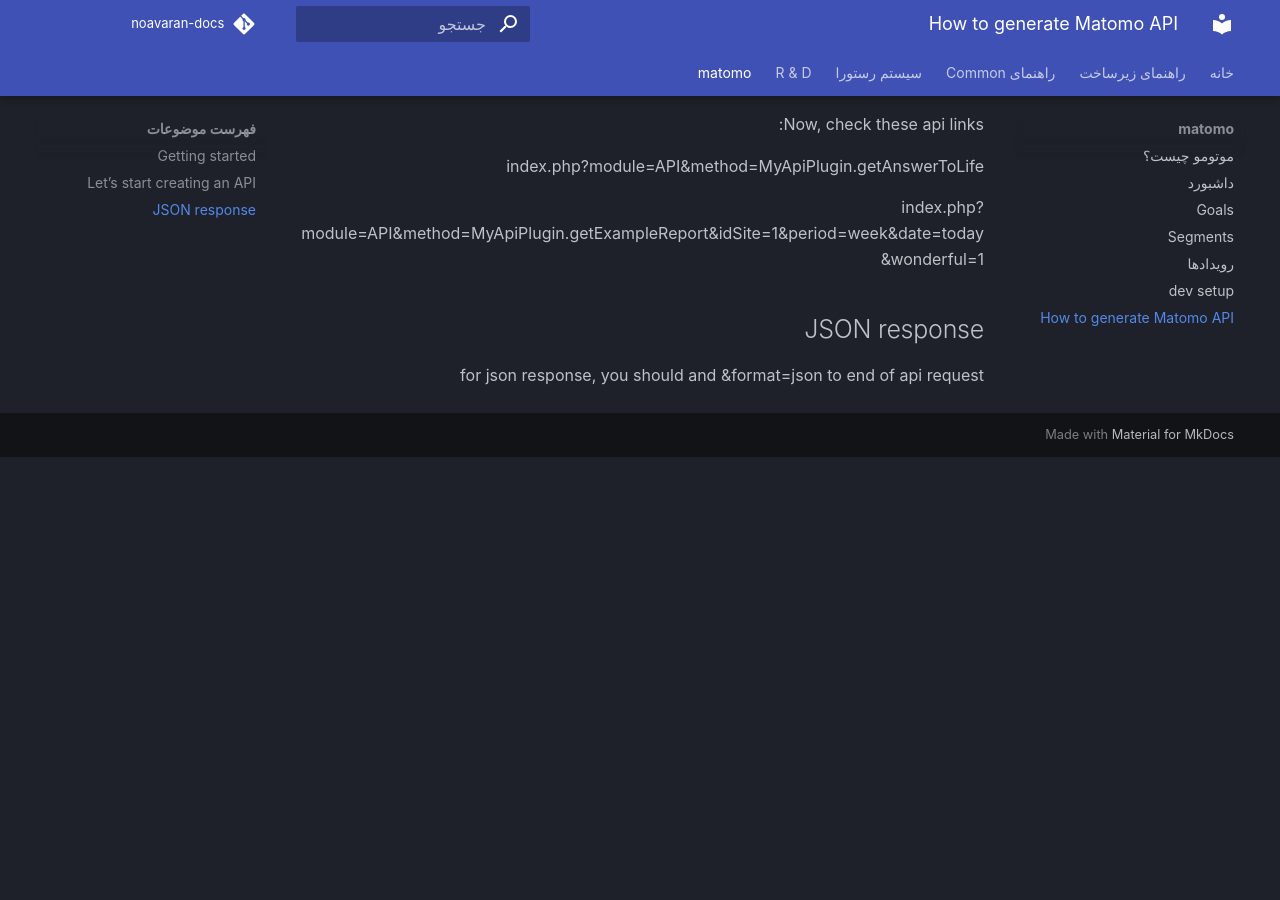
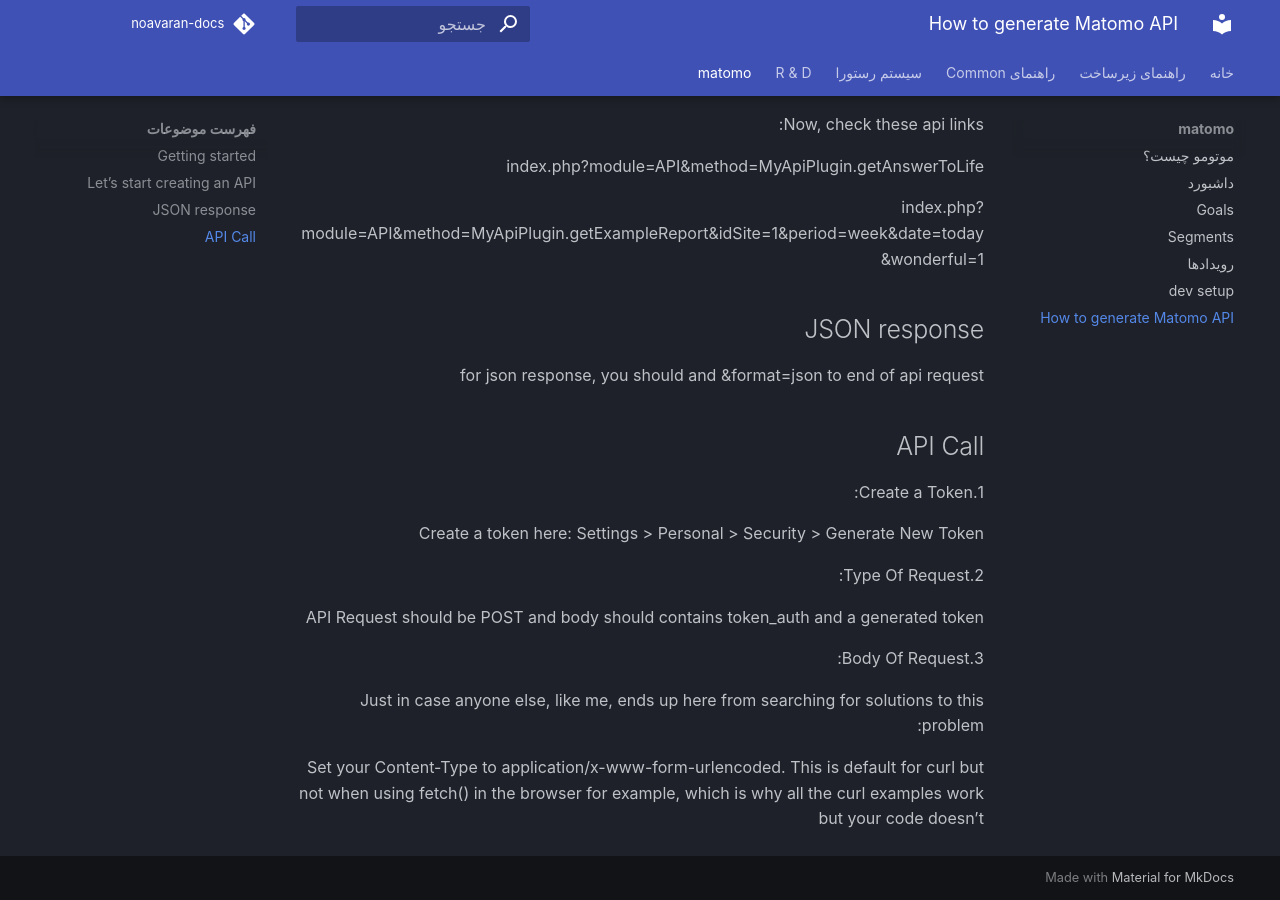
Before and after one commit to blue-innovators/noavaran-docs, an MkDocs documentation site: the page built from docs/matomo/dev-api.md, in a window 1280 px wide and 900 px high, scrolled down 715 px. Built offline with MkDocs 1.6.1 and Material for MkDocs 9.7.7, drawn with Linux system fonts in a browser that asks for light colours; some web fonts are replaced; comment, search, counter and statistics services are not loaded; before the commit the page ends 1172 px from its top, so only the background shows below that.

Commit message:
Add how to request to matomo server

```diff
--- a/docs/matomo/dev-api.md
+++ b/docs/matomo/dev-api.md
@@ -41,3 +41,20 @@
 ## JSON response
 
 for json response, you should and &format=json to end of api request
+
+
+## API Call
+
+1.Create a Token:
+
+Create a token here: Settings > Personal > Security > Generate New Token
+
+2.Type Of Request:
+
+API Request should be POST and body should contains token_auth and a generated token
+
+3.Body Of Request:
+
+Just in case anyone else, like me, ends up here from searching for solutions to this problem:
+
+Set your Content-Type to application/x-www-form-urlencoded. This is default for curl but not when using fetch() in the browser for example, which is why all the curl examples work but your code doesn’t
```
